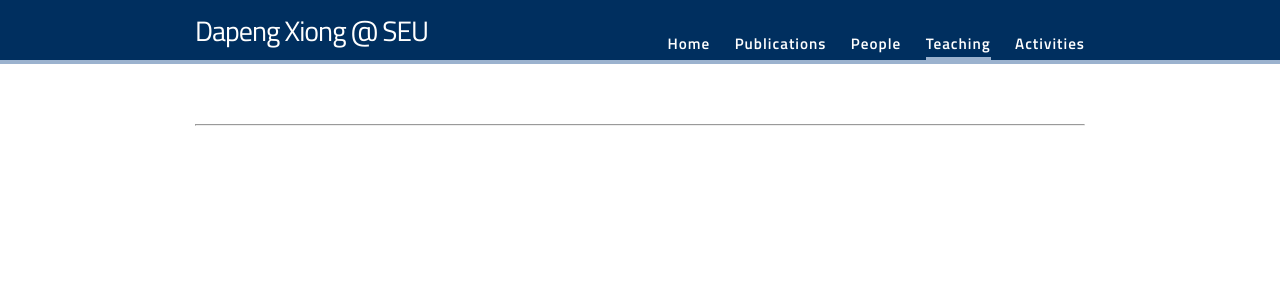
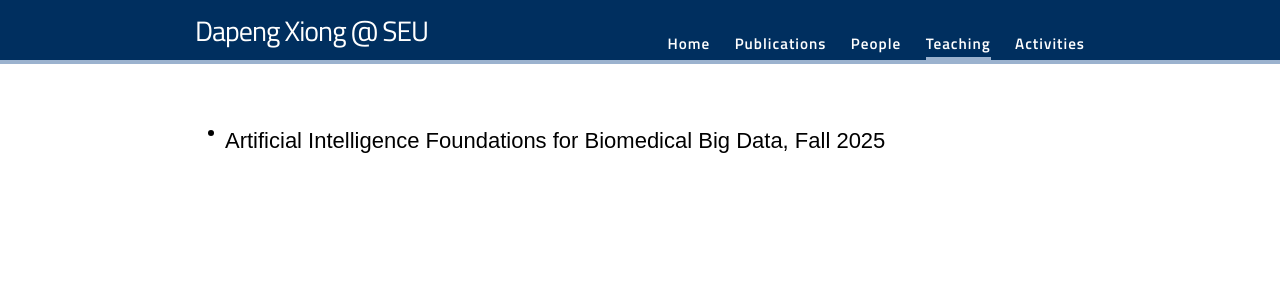
Before and after one commit to dapeng-xiong/dapeng-xiong.github.io, a Jekyll site: the page built from Teaching.md, in a window 1280 px wide. Shown: the top 300 px of the page. Built offline with Jekyll 4.4.1, drawn with Linux system fonts in a browser that asks for light colours; nearby versions of some CDN libraries; some web fonts are replaced.

Commit message:
Update Teaching.md

```diff
--- a/Teaching.md
+++ b/Teaching.md
@@ -5,4 +5,9 @@ permalink: /teaching/
 active: Teaching
 ---
 
-<hr style="clear:both;visibility: visible;" />
+
+<ul class='utlist'>
+  <li>
+    <text style='font-size: 22px'>Artificial Intelligence Foundations for Biomedical Big Data, Fall 2025</text><br />
+  </li>
+</ul>
```
